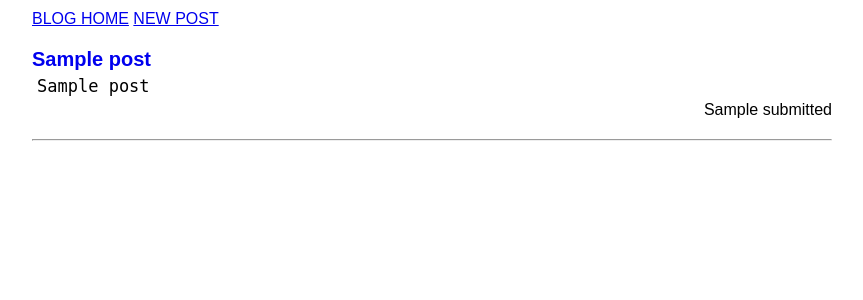
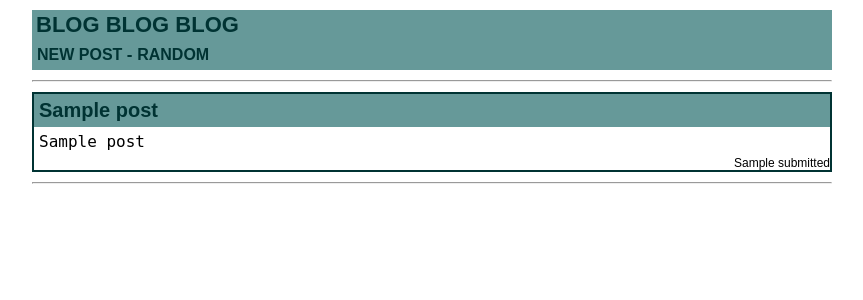
Before and after one commit to willfanning/build-a-blog, a Python web app: template templates/blog.html in a window 1280 px wide. Shown: the top 300 px of the page, without its empty margins (208-1071 px from the left). Run offline with Jinja, Linux system fonts and the light colour scheme; the template is opened without the code that fills it: most values are stand-ins (such as "Sample title", 1, 10 or a date in 2020).

Commit message:
complete 'hacker edition' features

```diff
--- a/templates/base.html
+++ b/templates/base.html
@@ -11,8 +11,22 @@
             padding: 10px;
         }
 
+        .title {
+            margin: auto;
+            padding: 2px;
+            font-size: 22px;
+            background-color: #669999;
+            color: #003333;
+            font-weight: bold;
+            text-decoration: none;
+        }
+
         .error {
             color: red;
+        }
+
+        .post {
+            border: 2px solid #003333;
         }
 
         form div {
@@ -39,45 +53,104 @@
         }
 
         hr {
-            margin: 20px auto;
+            margin: 10px auto;
         }
 
-        div > a {
-            text-decoration: none;
-        }
-
-        .post {
-            margin-top: 20px;
+        .post-header {
+            background-color: #669999;
+            padding: 5px;
         }
 
         .post-title {
             font-weight: bold;
             font-size: 20px;
+            color: #003333;
+            text-decoration: none;
         }
 
         .post-body {
             margin: 5px;
-            font-size: 17px;
+            font-size: 16px;
         }
 
         .post-submitted {
             text-align: right;
+            font-size: 12px;
         }
 
+        .navbar {
+            font-size: 17px;
+            font-weight: bold;
+            color: #003333;
+            margin: auto;
+            padding: 5px;
+            background-color: #669999;
+        }
+
+        .navbar-item {
+            text-decoration: none;
+            color: #003333;
+            font-weight: bold;
+            font-size: 16px;
+        }
+        a:hover {
+            color: #0D4D4D;
+        }
+
+        .page-viewer {
+            margin: auto;
+            display: inline-block;
+            position: relative;
+            left: 330px;
+        }
+
+        #total-posts {
+            font-size: 18px;
+            margin: auto;
+            display: inline-block;
+            position: relative;
+            left: 300px;
+        }
 
     </style>
 </head>
 
 <body>
 
-<nav>
-    <span><a href="/">BLOG HOME</a></span>
-    <span><a href="/newpost">NEW POST</a></span>
-</nav>
+<div class="title">
+
+    <a class="title" href="/">BLOG BLOG BLOG</a>
+
+    {% if main_page %}
+        <span id="total-posts"> TOTAL POSTS [{{ num_posts }}] </span>
+    {% endif %}
+</div>
+
+<div class="navbar">
+
+    <a class="navbar-item" href="/newpost"> NEW POST </a> -
+    <a class="navbar-item" href="/random"> RANDOM</a>
+
+    {% if main_page %}
+    <span class="page-viewer"> VIEWING [ {{ offset + 1 }} - {{ (offset + post_range) }} ]
+
+        {% if page > 1 %}
+            <a class="navbar-item" href="/blog?page={{ page - 1 }}"> < prev </a>
+        {% endif %}
+
+        {% if (num_posts - offset) > limit %}
+            <a class="navbar-item" href="/blog?page={{ page + 1 }}"> next > </a>
+        {% endif %}
+
+    </span>
+    {% endif %}
+
+</div>
+
+<hr>
 
 {% block content %}
 {% endblock %}
 
-
 </body>
 </html>
--- a/templates/blog.html
+++ b/templates/blog.html
@@ -4,13 +4,18 @@
 
 {% for post in posts: %}
     <div class="post">
-        <div class="post-title"><a href="/blog/{{ post.key().id() }}">{{ post.title }}</a></div>
+
+        <div class="post-header">
+            <a class="post-title" href="/blog/{{ post.key().id() }}">{{ post.title }}</a>
+        </div>
+
         <pre class="post-body">{{ post.post }}</pre>
 
         <div class="post-submitted">{{ post.submitted }}</div>
-        <hr>
+
     </div>
 
+    <hr>
 
 {% endfor %}
 
```
Also changed, not shown: main.py (+57 -12 lines), templates/newpost.html (+6 -4 lines), 1 other file.
